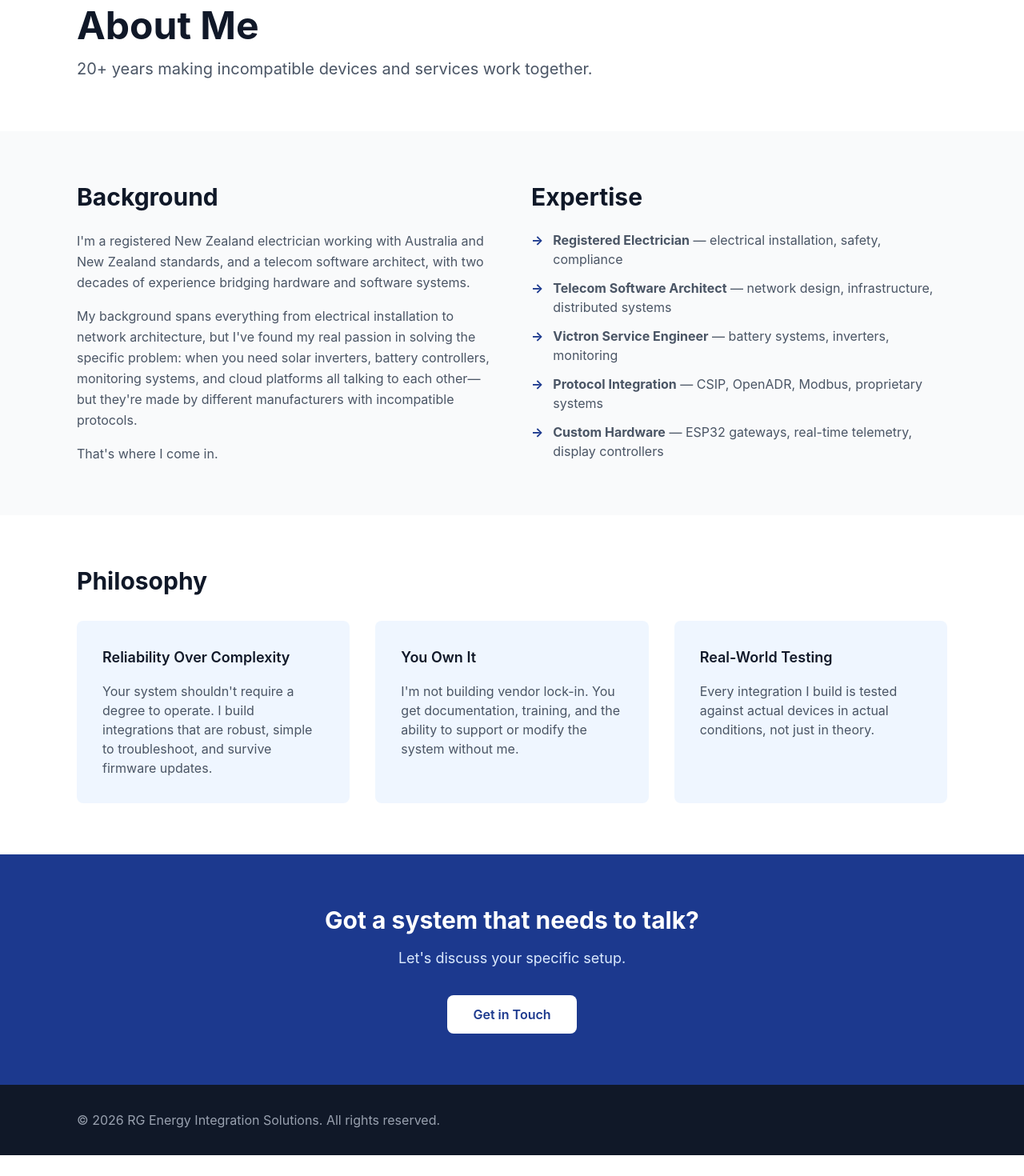
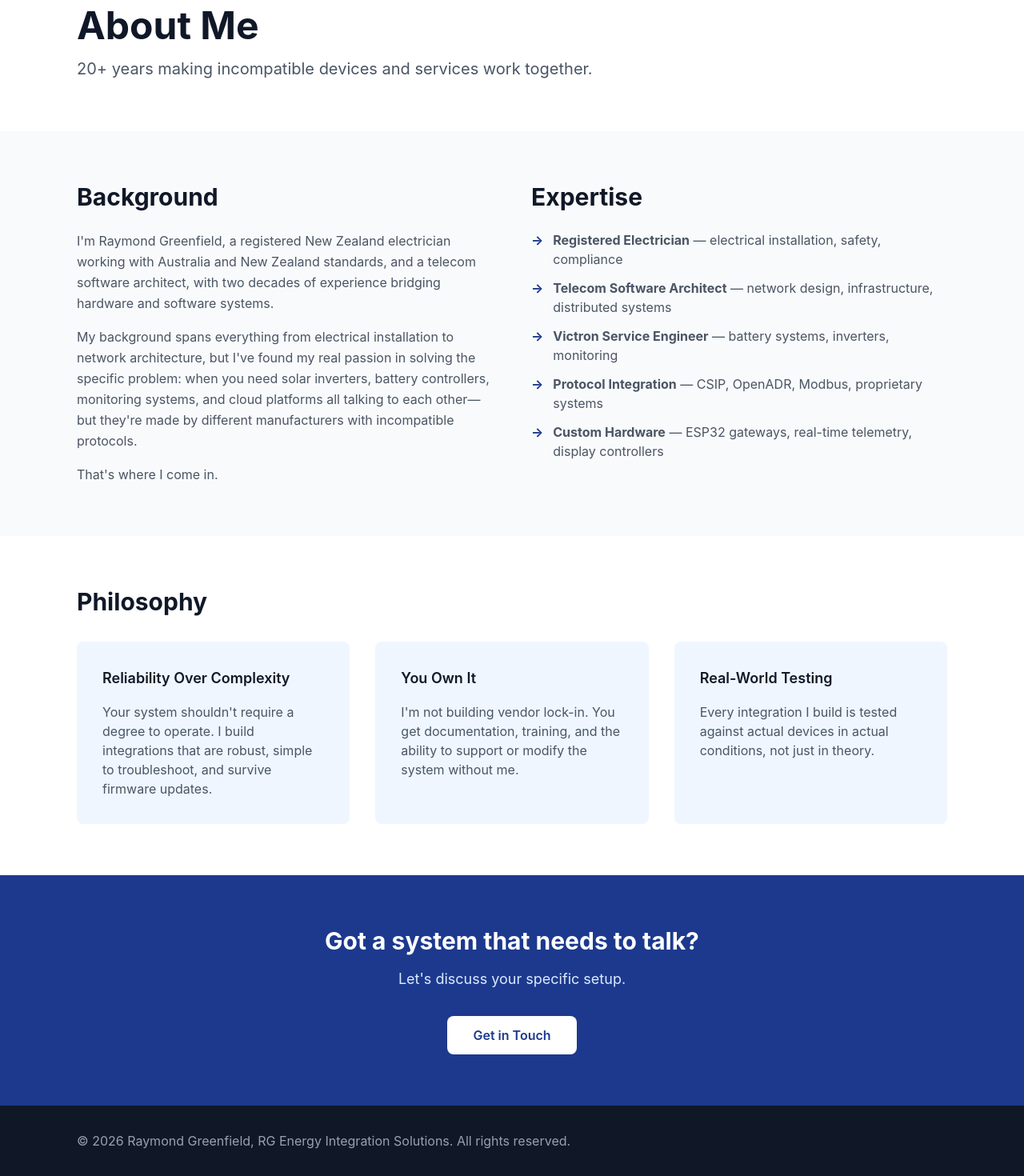
Before and after one commit to rginnz/nextjs-boilerplate, a Next.js app: page /about in a window 1280 px wide. Shown: the part 121-1591 px from the top of the page at 80% size. Before the commit the page ends 1565 px from the top, so only its background shows below. Built offline with nearby package versions, Linux system fonts and the light colour scheme.

Commit message:
Add Raymond Greenfield name: About, Home, Contact, footer

```diff
--- a/app/about/page.tsx
+++ b/app/about/page.tsx
@@ -41,7 +41,7 @@ export default function About() {
             <div>
               <h2 className="text-3xl font-bold text-gray-900 mb-6">Background</h2>
               <p className="text-gray-600 mb-4 leading-relaxed">
-                I'm a registered New Zealand electrician working with Australia and New Zealand standards, and a telecom software architect, with two decades of experience bridging hardware and software systems.
+                I&apos;m Raymond Greenfield, a registered New Zealand electrician working with Australia and New Zealand standards, and a telecom software architect, with two decades of experience bridging hardware and software systems.
               </p>
               <p className="text-gray-600 mb-4 leading-relaxed">
                 My background spans everything from electrical installation to network architecture, but I've found my real passion in solving the specific problem: when you need solar inverters, battery controllers, monitoring systems, and cloud platforms all talking to each other—but they're made by different manufacturers with incompatible protocols.
@@ -115,7 +115,7 @@ export default function About() {
       {/* Footer */}
       <footer className="bg-gray-900 text-gray-400 py-8">
         <div className="max-w-6xl mx-auto px-4 sm:px-6 lg:px-8">
-          <p>&copy; 2026 RG Energy Integration Solutions. All rights reserved.</p>
+          <p>&copy; 2026 Raymond Greenfield, RG Energy Integration Solutions. All rights reserved.</p>
         </div>
       </footer>
     </main>
--- a/app/contact/page.tsx
+++ b/app/contact/page.tsx
@@ -58,7 +58,7 @@ export default function Contact() {
       {/* Hero */}
       <section className="max-w-6xl mx-auto px-4 sm:px-6 lg:px-8 py-16">
         <h1 className="text-5xl font-bold text-gray-900 mb-4">Get in Touch</h1>
-        <p className="text-xl text-gray-600">Let's discuss your integration challenge.</p>
+        <p className="text-xl text-gray-600">Let&apos;s discuss your integration challenge. I&apos;m Raymond Greenfield, and I&apos;ll reply personally.</p>
       </section>
 
       {/* Contact Form */}
@@ -167,7 +167,7 @@ export default function Contact() {
       {/* Footer */}
       <footer className="bg-gray-900 text-gray-400 py-8">
         <div className="max-w-6xl mx-auto px-4 sm:px-6 lg:px-8">
-          <p>&copy; 2026 RG Energy Integration Solutions. All rights reserved.</p>
+          <p>&copy; 2026 Raymond Greenfield, RG Energy Integration Solutions. All rights reserved.</p>
         </div>
       </footer>
     </main>
--- a/app/page.tsx
+++ b/app/page.tsx
@@ -43,7 +43,7 @@ export default function Home() {
               className="inline-block bg-blue-900 text-white px-6 sm:px-8 py-2 sm:py-3 rounded-lg font-semibold hover:bg-blue-800 transition text-sm sm:text-base"
             >
               Get in Touch
-            </Link>
+            </Link><p className="mt-4 text-sm text-gray-500">Raymond Greenfield, Founder</p>
           </div>
           <div className="flex justify-center items-center">
             <svg viewBox="0 0 200 280" className="w-32 h-44 sm:w-40 sm:h-56 md:w-48 md:h-64" xmlns="http://www.w3.org/2000/svg">
@@ -99,7 +99,7 @@ export default function Home() {
       {/* Footer */}
       <footer className="bg-gray-900 text-gray-400 py-8">
         <div className="max-w-6xl mx-auto px-4 sm:px-6 lg:px-8">
-          <p className="text-sm sm:text-base">&copy; 2026 RG Energy Integration Solutions. All rights reserved.</p>
+          <p className="text-sm sm:text-base">&copy; 2026 Raymond Greenfield, RG Energy Integration Solutions. All rights reserved.</p>
         </div>
       </footer>
     </main>
--- a/app/services/page.tsx
+++ b/app/services/page.tsx
@@ -194,7 +194,7 @@ export default function Services() {
       {/* Footer */}
       <footer className="bg-gray-900 text-gray-400 py-8">
         <div className="max-w-6xl mx-auto px-4 sm:px-6 lg:px-8">
-          <p>&copy; 2026 RG Energy Integration Solutions. All rights reserved.</p>
+          <p>&copy; 2026 Raymond Greenfield, RG Energy Integration Solutions. All rights reserved.</p>
         </div>
       </footer>
     </main>
```
